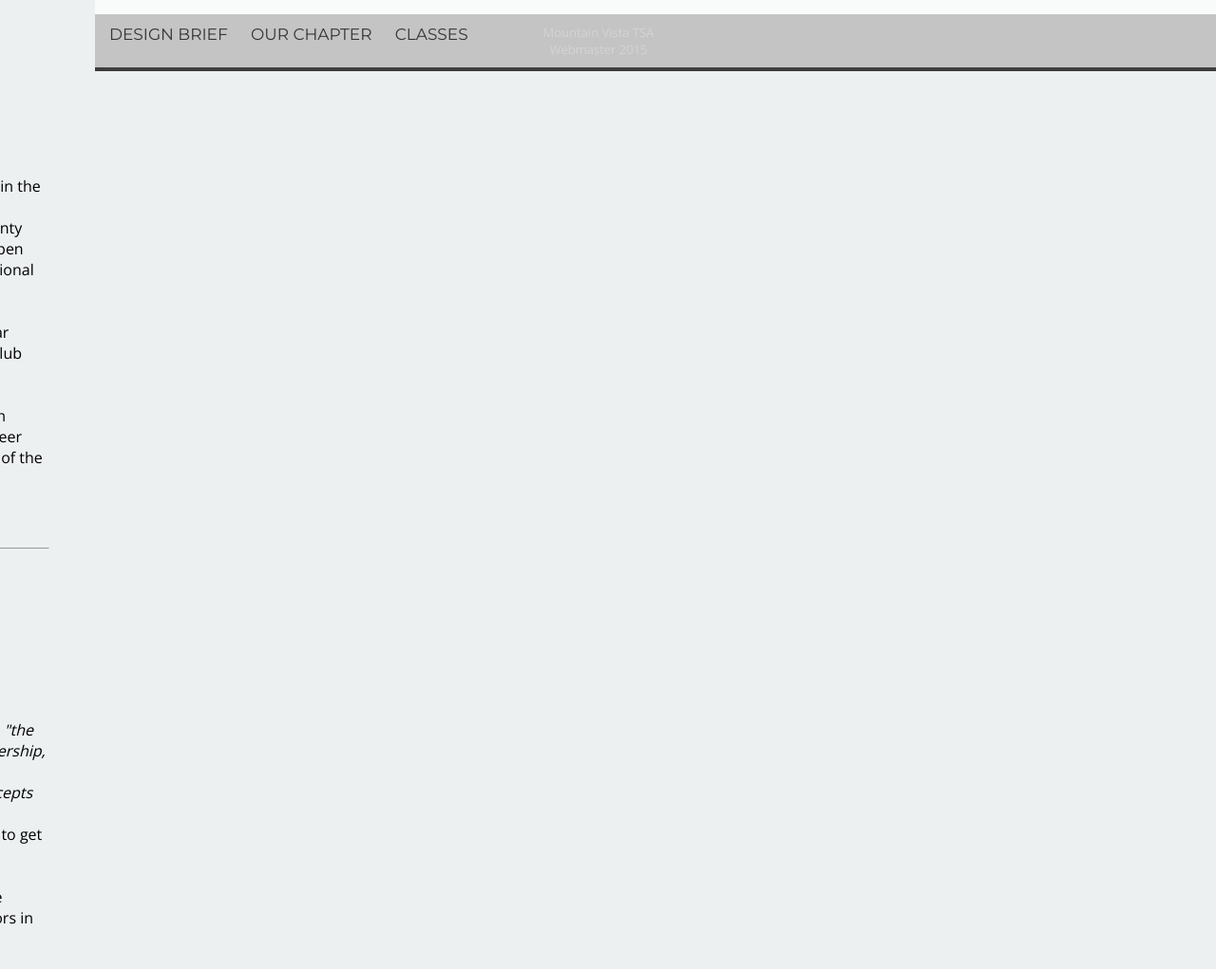
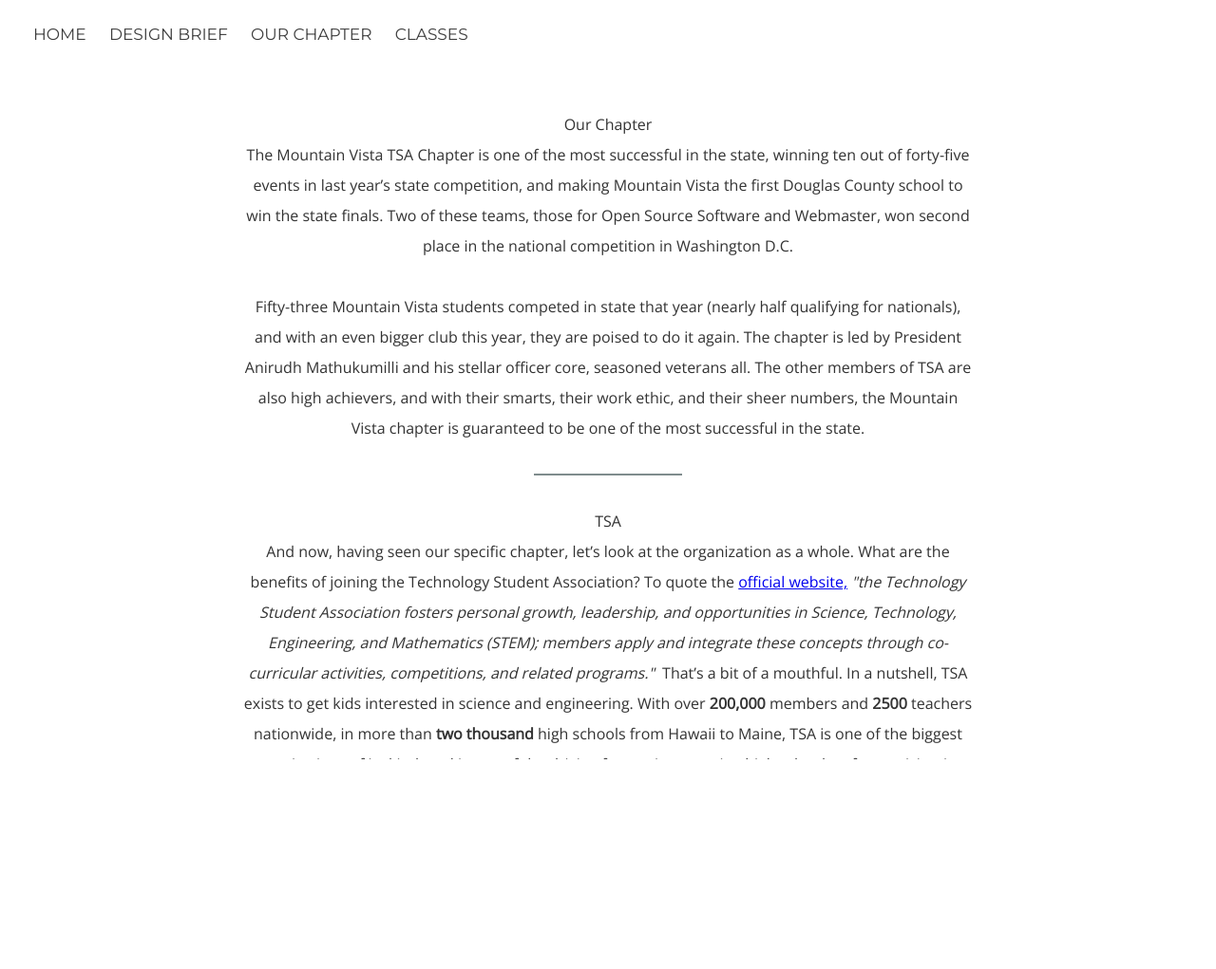
Before and after one commit to miracle-tempest/tsaweb.github.io, a plain HTML site: page chapter/chapter.html in a window 1280 px wide. Shown: the top 1021 px of the page at 95% size. After the commit the page ends 800 px from the top, so only its background shows below. Drawn offline with nearby package versions, Linux system fonts and the light colour scheme.

Commit message:
working on the chapter

```diff
--- a/chapter/chapter.html
+++ b/chapter/chapter.html
@@ -5,12 +5,12 @@
     <meta charset="UTF-8">
     <title>Classes</title>
     <meta name="viewport" content="width=device-width, initial-scale=1">
-    <link rel="stylesheet" href="/main.css">
-    <link rel="stylesheet" href="/styles.css">
+    <link rel="stylesheet" href="../styles.css">
     <meta name="author" content="Nick DiGiulio">
     <style>
         .content {
-height: 700px;}
+            height: 700px;
+        }
     </style>
 </head>
 
@@ -19,16 +19,20 @@ height: 700px;}
         <div class="link-items inner">
             <a class="nohighlight menuitem" id="home-link" href="/index.html">Home</a>
             <a class="nohighlight menuitem" id="brief-link" href="/home.html">Design Brief</a>
-            <a class="nohighlight menuitem" id="chapter-link" href="/chapter/chapter.html" >Our Chapter</a>
+            <a class="nohighlight menuitem" id="chapter-link" href="/chapter/chapter.html">Our Chapter</a>
             <a class="nohighlight menuitem" id="classes-link" href="/classes/classes.html">Classes</a>
         </div>
     </div>
-    <div class="content">
+    <div class="outer content-page">
+        <div class="main-content">
+            <div class="inner">
                 <div class="title">
                     Our Chapter
                 </div>
                 <div class="chapter">
-              The Mountain Vista TSA Chapter is one of the most successful in the state, winning ten out of forty-five events in last year’s state competition, and making Mountain Vista the first Douglas County school to win the state finals. Two of these teams, those for Open Source Software and Webmaster, won second place in the national competition in Washington D.C. <br><br>Fifty-three Mountain Vista students competed in state that year (nearly half qualifying for nationals), and with an even bigger club this year, they are poised to do it again. The chapter is led by President Anirudh Mathukumilli and his stellar officer core, seasoned veterans all. The other members of TSA are also high achievers, and with their smarts, their work ethic, and their sheer numbers, the Mountain Vista chapter is guaranteed to be one of the most successful in the state.
+                    The Mountain Vista TSA Chapter is one of the most successful in the state, winning ten out of forty-five events in last year’s state competition, and making Mountain Vista the first Douglas County school to win the state finals. Two of these teams, those for Open Source Software and Webmaster, won second place in the national competition in Washington D.C.
+                    <br>
+                    <br>Fifty-three Mountain Vista students competed in state that year (nearly half qualifying for nationals), and with an even bigger club this year, they are poised to do it again. The chapter is led by President Anirudh Mathukumilli and his stellar officer core, seasoned veterans all. The other members of TSA are also high achievers, and with their smarts, their work ethic, and their sheer numbers, the Mountain Vista chapter is guaranteed to be one of the most successful in the state.
                 </div>
                 <br>
                 <hr>
@@ -38,14 +42,14 @@ height: 700px;}
                 </div>
                 <div class="chapter">
                     And now, having seen our specific chapter, let’s look at the organization as a whole. What are the benefits of joining the Technology Student Association? To quote the <a href="http://www.tsaweb.org/" target="_blank">official website,</a> <em>"the Technology Student Association fosters personal growth, leadership, and opportunities in Science, Technology, Engineering, and Mathematics (STEM); members apply and integrate these concepts through co-curricular activities, competitions, and related programs." </em> &nbsp;That’s a bit of a mouthful. In a nutshell, TSA exists to get kids interested in science and engineering. With over <b>200,000</b> members and <b>2500</b> teachers nationwide, in more than <b>two thousand</b> high schools from Hawaii to Maine, TSA is one of the biggest organizations of its kind, and is one of the driving factors in preparing high schoolers for participation in today’s technical workforce. They also provide engineering experience to oft-neglected minorities and women, who make up <b>39%</b> of the TSA membership. Finally, TSA provides better educational help, with <b>75%</b> of members graduating college, and almost every member graduating high school.
-
                 </div>
                 <br>
+            </div>
+        </div>
+    </div>
 
-    </div>
-    <div class="ending">
-        <p>Mountain Vista TSA</p>
-        <p>Webmaster 2015</p>
+    <div class="footer outer">
+        <div class="inner">Mountain Vista TSA Webmaster 2015</div>
     </div>
 </body>
 
--- a/styles.css
+++ b/styles.css
@@ -280,6 +280,18 @@ body {
     left: 100%;
 }
 
+.main-content {
+    margin-top: 15%;
+}
+
+hr {
+    margin: 0 auto;
+    width: 20%;
+    border: solid;
+    border-color: #7f8c8d;
+    border-width: thin;
+}
+
 @media all and (max-width: 768px) {
     .body-content {
         padding-top: 210px;
@@ -315,4 +327,7 @@ body {
         line-height: 1.5em;
         width: 90%;
     }
+    .main-content {
+        padding-top: 210px;
+    }
 }
```
Also changed, not shown: classes/classes.html (+2 -2 lines). Lines whose indentation alone changed are shown as unchanged.
